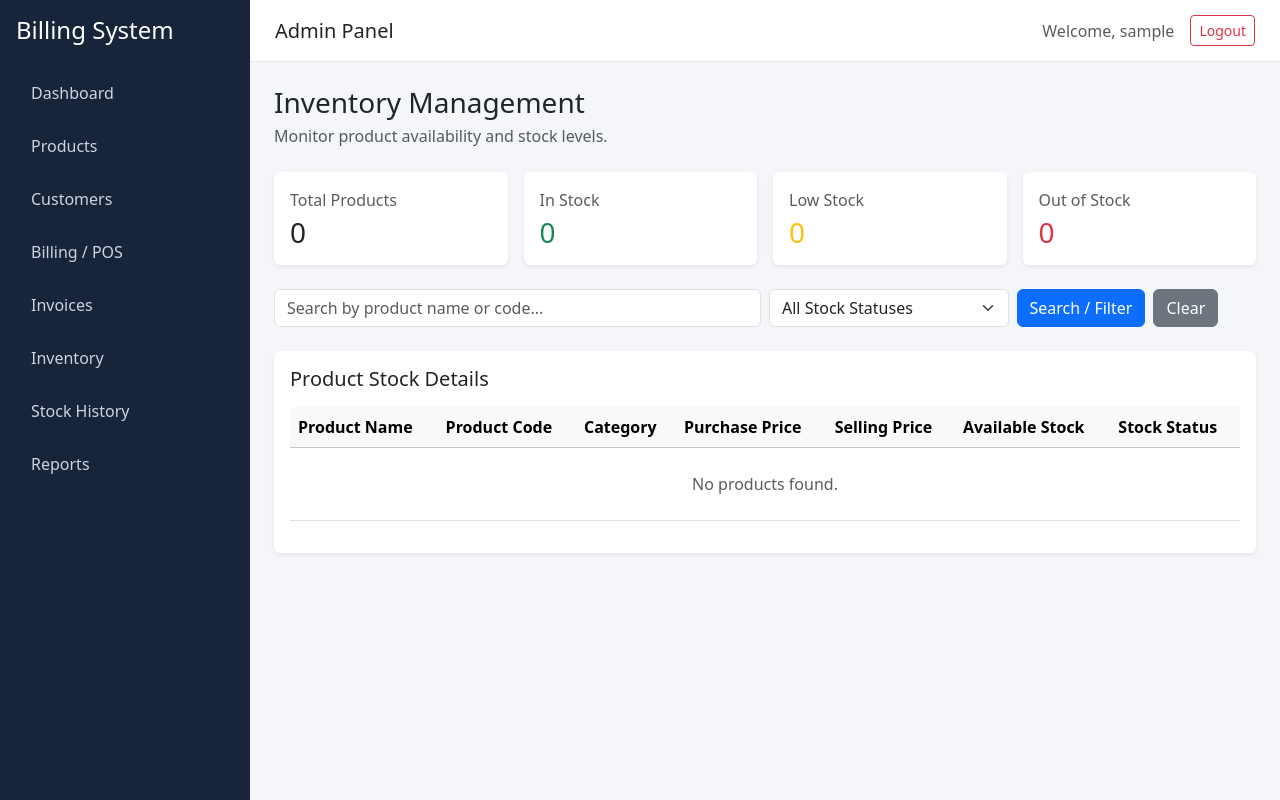
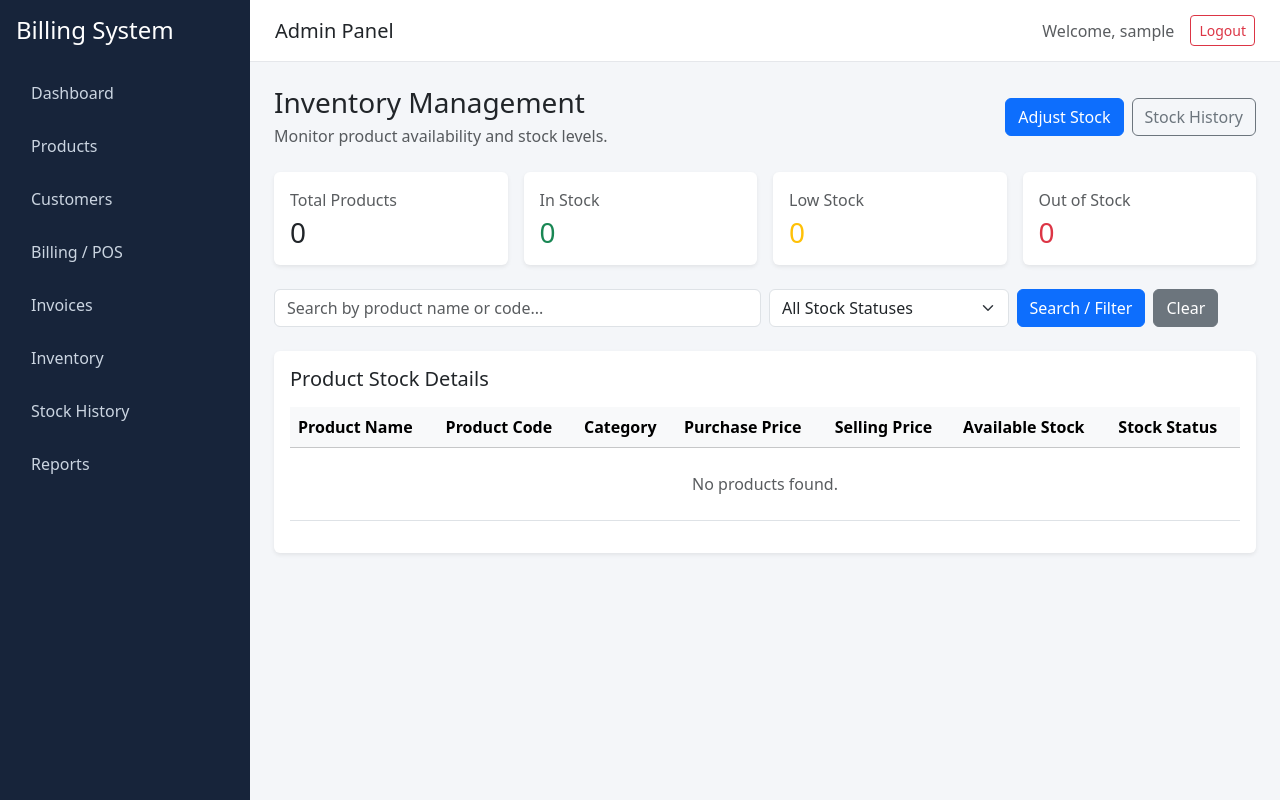
Before and after one commit to rabinhood529/billing-system, a Django app: page /products/inventory/ in a window 1280 px wide. Run offline with Django 5.2, Linux system fonts and the light colour scheme; the visitor is signed in with stand-in values (Sample User, id 1); data that the repository does not hold is empty.

Commit message:
Add inventory navigation buttons

```diff
--- a/products/templates/products/inventory_list.html
+++ b/products/templates/products/inventory_list.html
@@ -8,11 +8,31 @@ Inventory Management | Billing System
 {% block content %}
 
 <!-- Page Heading -->
-<div class="mb-4">
-    <h3 class="mb-1">Inventory Management</h3>
-    <p class="text-muted mb-0">
-        Monitor product availability and stock levels.
-    </p>
+<div class="d-flex justify-content-between align-items-center mb-4">
+
+    <div>
+        <h3 class="mb-1">Inventory Management</h3>
+        <p class="text-muted mb-0">
+            Monitor product availability and stock levels.
+        </p>
+    </div>
+
+    <div class="d-flex gap-2">
+
+        <a href="{% url 'stock_adjustment' %}"
+           class="btn btn-primary">
+            <i class="bi bi-plus-circle"></i>
+            Adjust Stock
+        </a>
+
+        <a href="{% url 'stock_history' %}"
+           class="btn btn-outline-secondary">
+            <i class="bi bi-clock-history"></i>
+            Stock History
+        </a>
+
+    </div>
+
 </div>
 
 <!-- Stock Summary Cards -->
```
